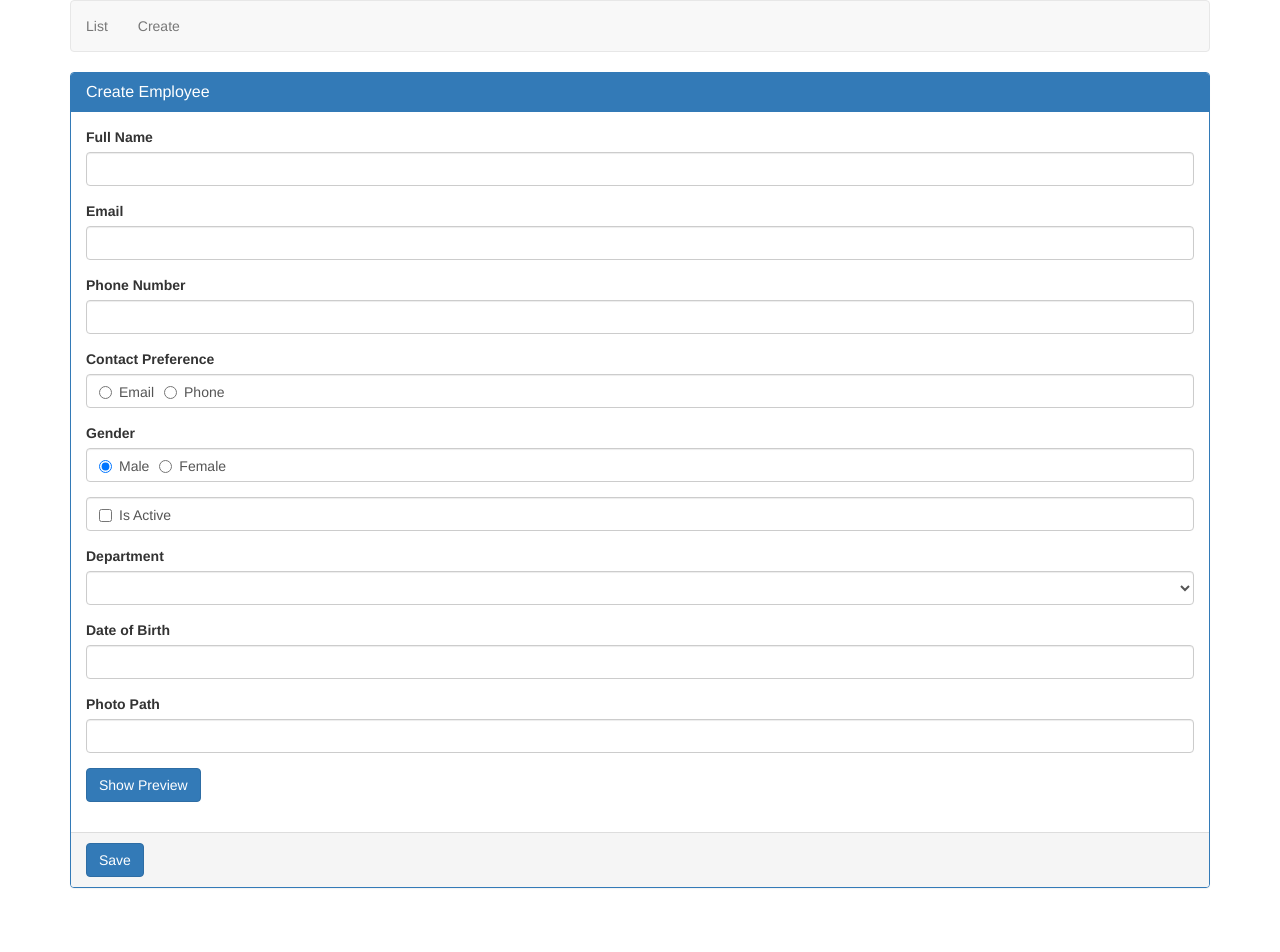
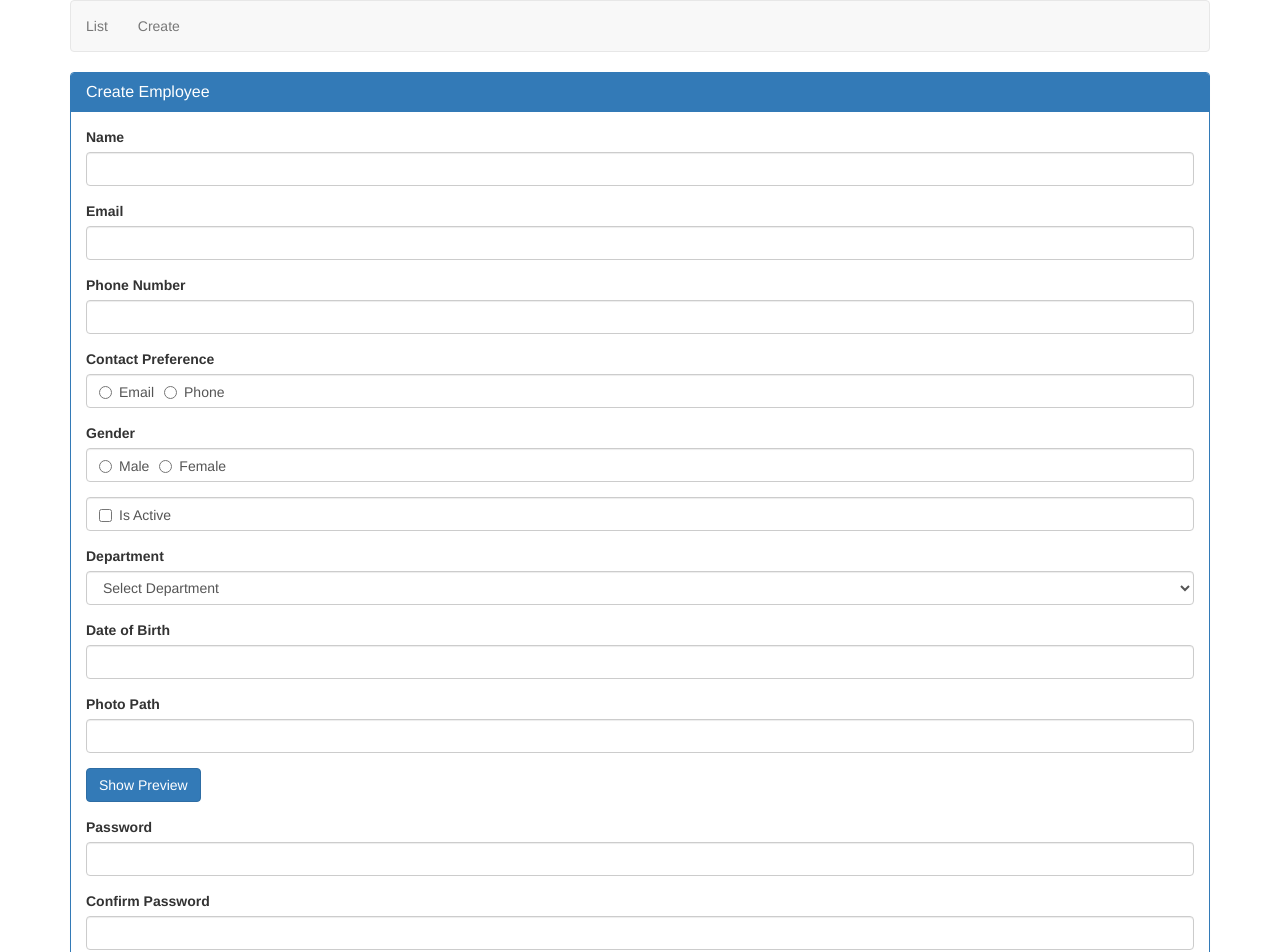
Before and after one commit to desilvas/angular, an Angular app: page /create in a window 1280 px wide. Shown: the top 952 px of the page. Before the commit the page ends 908 px from the top, so only its background shows below. Built offline with nearby package versions, Linux system fonts and the light colour scheme.

Commit message:
Angular Validations

```diff
--- a/src/app/app.module.ts
+++ b/src/app/app.module.ts
@@ -2,6 +2,8 @@ import { BrowserModule } from '@angular/platform-browser';
 import { NgModule } from '@angular/core';
 import {RouterModule, Routes } from '@angular/router';
 import { BsDatepickerModule } from 'ngx-bootstrap/datepicker';
+import { SelectRequiredValidatorDirective } from './shared/select-required-validator.directive';
+import { ConfirmEqualValidatorDirective } from './shared/confirm-equal-validator.directive';
 
 import { FormsModule } from '@angular/forms';
 
@@ -20,7 +22,9 @@ const appRoutes: Routes = [
   declarations: [
     AppComponent,
     ListEmployeesComponent,
-    CreateEmployeeComponent
+    CreateEmployeeComponent,
+    SelectRequiredValidatorDirective,
+    ConfirmEqualValidatorDirective
   ],
   imports: [
     BrowserModule,
--- a/src/app/employees/create-employee.component.html
+++ b/src/app/employees/create-employee.component.html
@@ -1,63 +1,82 @@
-<form #employeeForm="ngForm" (ngSubmit)="saveEmployee(employeeForm)">
+<form #employeeForm="ngForm" (ngSubmit)="saveEmployee(employee)">
   <div class="panel panel-primary">
     <div class="panel-heading">
       <h3 class="panel-title">Create Employee</h3>
     </div>
+
     <div class="panel-body">
-
-      <div class="form-group">
-        <label for="fullName">Full Name</label>
-        <input id="fullName" type="text" class="form-control"
-               name="fullName" [(ngModel)]="fullName">
+      <div class="form-group" [class.has-error]="name.invalid && name.touched">
+        <label for="name" class="control-label">Name</label>
+        <input id="name" required type="text" class="form-control" name="name" [(ngModel)]="employee.name" #name="ngModel">
+        <span class="help-block" *ngIf="name.invalid && name.touched">
+          Name is required
+        </span>
       </div>
 
-      <div class="form-group">
-        <label for="email">Email</label>
-        <input id="email" type="text" class="form-control"
-               name="email" [(ngModel)]="email">
+      <div class="form-group" [class.has-error]="email.invalid && email.touched">
+        <label for="email" class="control-label">Email</label>
+        <input id="email" [required]="contactPreference.value=='email'" email type="text" class="form-control" name="email"
+          [(ngModel)]="employee.email" #email="ngModel">
+        <span class="help-block" *ngIf="email.errors?.required && email.touched">
+          Email is required
+        </span>
+        <span class="help-block" *ngIf="email.errors?.email && email.touched">
+          Email is Invalid
+        </span>
       </div>
 
-      <div class="form-group">
+      <div class="form-group" [class.has-error]=" phone.touched && phone.invalid">
         <label for="phoneNumber">Phone Number</label>
-        <input id="phoneNumber" type="text" class="form-control" name="phoneNumber"
-        [(ngModel)]="phoneNumber">
+        <input [required]="contactPreference.value=='phone'" id="phoneNumber" #phone="ngModel" type="text" class="form-control"
+          name="phoneNumber" [(ngModel)]="employee.phoneNumber">
+        <span class="help-block" *ngIf="phone.invalid && phone.touched">
+          Phone is Invalid
+        </span>
       </div>
 
-      <div class="form-group">
+      <div class="form-group" [class.has-error]=" contactPreference.touched && contactPreference.invalid">
 
         <label>Contact Preference</label>
         <div class="form-control">
           <label class="radio-inline">
-            <input type="radio" name="contactPreference" value="email"
-            [(ngModel)]="contactPreference">
+            <input type="radio" required #contactPreference="ngModel" name="contactPreference" value="email"
+              [(ngModel)]="employee.contactPreference">
             Email
           </label>
           <label class="radio-inline">
-            <input type="radio" name="contactPreference" value="phone"
-            [(ngModel)]="contactPreference">
+            <input type="radio" required #contactPreference="ngModel" name="contactPreference" value="phone"
+              [(ngModel)]="employee.contactPreference">
             Phone
           </label>
         </div>
+
+        <span class="help-block" *ngIf="contactPreference.touched && contactPreference.invalid">
+          Contact Preference is required
+        </span>
+
       </div>
-
-      <div class="form-group">
-        <label>Gender</label>
+      <div class="form-group" [class.has-error]=" gender.touched && gender.invalid">
+        <label class="control-label">Gender</label>
         <div class="form-control">
           <label class="radio-inline">
-            <input type="radio" name="gender" value="male" [(ngModel)]="gender">
+            <input type="radio" name="gender" required #gender="ngModel" value="male" [(ngModel)]="employee.gender">
             Male
           </label>
           <label class="radio-inline">
-            <input type="radio" name="gender" value="female" [(ngModel)]="gender">
+            <input type="radio" name="gender" required #gender="ngModel" value="female" [(ngModel)]="employee.gender">
             Female
           </label>
         </div>
+        <span class="help-block" *ngIf="gender.touched && gender.invalid">
+          Gender is required
+        </span>
       </div>
 
       <div class="form-group">
         <div class="form-control">
           <label class="checkbox-inline">
-              <input type="checkbox" name="isActive" [(ngModel)]="isActive">Is Active
+            <input #isActive="ngModel" type="checkbox" name="isActive" required [(ngModel)]="employee.isActive">Is
+            Active
           </label>
         </div>
       </div>
@@ -73,40 +92,77 @@
             </select>
           </div> -->
 
-          <div class="form-group">
-              <label for="department">Department</label>
-              <select id="department" name="department"
-                      [(ngModel)]="department" class="form-control">
+      <div class="form-group" [class.has-error]="department.touched && department.invalid">
+        <label for="department" class="control-label">Department</label>
+        <select id="department" appSelectValidator='select' #department="ngModel" name="department" [(ngModel)]="employee.department"
+          class="form-control">
+          <option ngValue="select">Select Department</option>
+          <!--
+           <option disabled [ngValue]="null">Select Department</option>
+           <option *ngFor="let dept of departments" [ngValue]="dept">
+           {{dept.name}}
+         </option> -->
           <option *ngFor="let dept of departments" [value]="dept.id">
             {{dept.name}}
           </option>
         </select>
+        <span class="help-block" *ngIf="department.touched && department.errors?.defaultSelected">
+          Department is required
+        </span>
       </div>
 
       <div class="form-group">
         <label for="dateOfBirth">Date of Birth</label>
-                <input id="dateOfBirth" name="dateOfBirth" [(ngModel)]="dateOfBirth"
-                        type="text" bsDatepicker class="form-control" />
+        <input id="dateOfBirth" name="dateOfBirth" [(ngModel)]="employee.dateOfBirth" type="text" bsDatepicker class="form-control" />
       </div>
 
       <div class="form-group">
         <label for="photoPath">Photo Path</label>
-                  <input id="photoPath" type="text" class="form-control"
-                          name="photoPath" [(ngModel)]="photoPath">
+        <input id="photoPath" type="text" class="form-control" name="employee.photoPath" [(ngModel)]="photoPath">
       </div>
 
       <div class="form-group">
         <img [src]="photoPath" height="200" width="200" *ngIf="previewPhoto" />
       </div>
       <div class="form-group">
-                      <button (click)="togglePhotoPreview()" class="btn btn-primary">
+        <button type="button" (click)="togglePhotoPreview()" class="btn btn-primary">
           {{previewPhoto ? "Hide " : "Show " }} Preview
         </button>
       </div>
 
+      <div ngModelGroup="passwordGroup" appConfirmEqualValidator [class.has-error]="confirmPassword.touched && confirmPassword.invalid">
+
+
+
+        <div class="form-group" [class.has-error]="password.touched && password.invalid">
+          <label for="password" class="control-label">Password</label>
+          <input   (input)="confirmPassword.control.updateValueAndValidity()"  id="password" required type="text" class="form-control" name="password" [(ngModel)]="employee.password"
+            #password="ngModel">
+          <span class="help-block" *ngIf="password.touched && password.errors?.required">
+            Password is required
+          </span>
         </div>
-    <div class="panel-footer">
-      <button class="btn btn-primary" type="submit">Save</button>
+        <div class="form-group" [class.has-error]="confirmPassword.touched && confirmPassword.invalid">
+          <label for="confirmPassword" class="control-label">Confirm Password</label>
+          <input name="confirmPassword"  required id="confirmPassword" type="text"
+            class="form-control" [(ngModel)]="employee.confirmPassword" #confirmPassword="ngModel">
+          <span class="help-block" *ngIf="confirmPassword.touched && confirmPassword.errors?.required">
+            Confirm Password is required
+          </span>
+          <span class="help-block" *ngIf="confirmPassword.touched && confirmPassword.errors?.notEqual &&
+          !confirmPassword.errors?.required">
+            Password and Confirm Password does not match
+          </span>
         </div>
       </div>
+    </div>
+
+
+
+    <div class="panel-footer">
+      <button [disabled]="employeeForm.invalid" class="btn btn-primary" type="submit">Save</button>
+    </div>
+    {{employee | json}}
+  </div>
+
 </form>
--- a/src/app/employees/create-employee.component.ts
+++ b/src/app/employees/create-employee.component.ts
@@ -1,6 +1,7 @@
 import { Component, OnInit } from '@angular/core';
 import { NgForm } from '@angular/forms';
 import { Department } from '../models/departments.model';
+import { Employee } from '../models/employee.model';
 
 @Component({
   selector: 'app-create-employee',
@@ -9,8 +10,21 @@ import { Department } from '../models/departments.model';
 })
 export class CreateEmployeeComponent implements OnInit {
 
-  gender ='male';
+  gender = 'male';
   previewPhoto = false;
+
+  employee: Employee = {
+    id: null,
+    name: null,
+    gender: null,
+    contactPreference: null,
+    phoneNumber: null,
+    email: '',
+    dateOfBirth: null,
+    department: "select",
+    isActive: null,
+    photoPath: null
+  };
 
   departments: Department[] = [
     { id: 1, name: 'Help Desk' },
@@ -29,7 +43,7 @@ export class CreateEmployeeComponent implements OnInit {
 
   }
 
-  saveEmployee(employeeForm: NgForm): void {
-    console.log(employeeForm);
+  saveEmployee(employee: Employee): void {
+    console.log(employee);
   }
 }
--- /dev/null
+++ b/src/app/shared/confirm-equal-validator.directive.ts
@@ -0,0 +1,22 @@
+import { Validator, AbstractControl, NG_VALIDATORS } from '@angular/forms';
+import { Directive, Input } from '@angular/core';
+
+@Directive({
+    selector: '[appConfirmEqualValidator]',
+    providers: [{
+        provide: NG_VALIDATORS,
+        useExisting: ConfirmEqualValidatorDirective,
+        multi: true
+    }]
+})
+export class ConfirmEqualValidatorDirective implements Validator {
+    @Input() appConfirmEqualValidator: string;
+    validate(control: AbstractControl): { [key: string]: any } | null {
+        const controlToCompare = control.parent.get(this.appConfirmEqualValidator);
+        if (controlToCompare && controlToCompare.value !== control.value) {
+            return { 'notEqual': true };
+        }
+
+        return null;
+    }
+}
--- /dev/null
+++ b/src/app/shared/select-required-validator.directive.ts
@@ -0,0 +1,21 @@
+import { Validator, AbstractControl, NG_VALIDATORS } from '@angular/forms';
+import { Directive, Input } from '@angular/core';
+
+@Directive({
+    selector: '[appSelectValidator]',
+    providers: [{
+        provide: NG_VALIDATORS,
+        useExisting: SelectRequiredValidatorDirective,
+        multi: true
+    }]
+})
+export class SelectRequiredValidatorDirective implements Validator {
+    // Create input property to receive the
+    // specified default option value
+    @Input('appSelectValidator') defaultValue: string;
+    validate(control: AbstractControl): { [key: string]: any } | null {
+        // Remove the hard-coded value and use the input property instead
+        return control.value === this.defaultValue ?
+                                    { 'defaultSelected': true } : null;
+    }
+}
```
Lines whose indentation alone changed are shown as unchanged.
